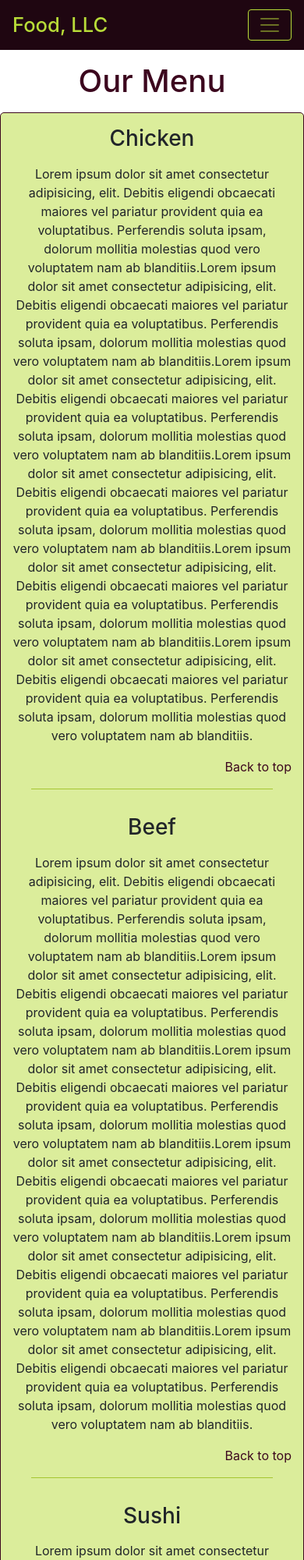
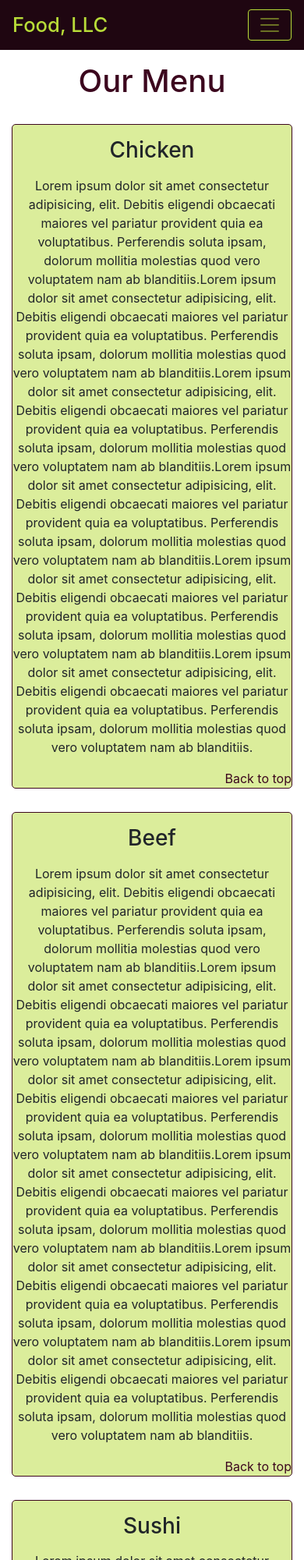
Before and after one commit to Mohamad-Hasan/Coursera-HTML-Module-3-solution, a plain HTML site: page index.html in a window 390 px wide. Shown: the top 2000 px of the page at 78% size. Drawn offline with nearby package versions, Linux system fonts and the light colour scheme.

Commit message:
initial commit

```diff
--- a/css/style.css
+++ b/css/style.css
@@ -40,12 +40,13 @@ nav a:hover, #navbarNav a:hover {
  }
 
  #main-content{
- 	background-color: rgba(184, 220, 56, .5);
- 	border: 1px solid #3C071E;
- 	border-radius: 5px;
  	margin-bottom: 5%;
  }
-
+.menu-item{
+	background-color: rgba(184, 220, 56, .5);
+	border: 1px solid #3C071E;
+ 	border-radius: 5px;
+}
  h1, h2{
  	color: #3C071E;
  }
@@ -60,3 +61,13 @@ section a:hover {
 	text-decoration: none;
 	color:#3C071E;
 }
+
+section {
+	padding: 15px;
+}
+
+#koko{
+	background-color: rgba(184, 220, 56, .5);
+	border: 1px solid #3C071E;
+ 	border-radius: 5px;
+}
--- a/index.html
+++ b/index.html
@@ -34,18 +34,22 @@
 	<div id="main-content" class="container">
 		<div class="row">
 			<section class="col-md-6 col-lg-4">
+				<div class="menu-item clearfix">
 					<h3 id= "chicken"class="text-center my-3">Chicken</h3>
 					<p class="text-center">Lorem ipsum dolor sit amet consectetur adipisicing, elit. Debitis eligendi obcaecati maiores vel pariatur provident quia ea voluptatibus. Perferendis soluta ipsam, dolorum mollitia molestias quod vero voluptatem nam ab blanditiis.Lorem ipsum dolor sit amet consectetur adipisicing, elit. Debitis eligendi obcaecati maiores vel pariatur provident quia ea voluptatibus. Perferendis soluta ipsam, dolorum mollitia molestias quod vero voluptatem nam ab blanditiis.Lorem ipsum dolor sit amet consectetur adipisicing, elit. Debitis eligendi obcaecati maiores vel pariatur provident quia ea voluptatibus. Perferendis soluta ipsam, dolorum mollitia molestias quod vero voluptatem nam ab blanditiis.Lorem ipsum dolor sit amet consectetur adipisicing, elit. Debitis eligendi obcaecati maiores vel pariatur provident quia ea voluptatibus. Perferendis soluta ipsam, dolorum mollitia molestias quod vero voluptatem nam ab blanditiis.Lorem ipsum dolor sit amet consectetur adipisicing, elit. Debitis eligendi obcaecati maiores vel pariatur provident quia ea voluptatibus. Perferendis soluta ipsam, dolorum mollitia molestias quod vero voluptatem nam ab blanditiis.Lorem ipsum dolor sit amet consectetur adipisicing, elit. Debitis eligendi obcaecati maiores vel pariatur provident quia ea voluptatibus. Perferendis soluta ipsam, dolorum mollitia molestias quod vero voluptatem nam ab blanditiis.</p><a class="back-to-top"href="#top">Back to top</a>
+				</div>
 			</section>
-			<hr class="hr d-md-none">
 			<section class="col-md-6 col-lg-4">
+				<div class="menu-item clearfix">
 					<h3 id="beef" class="text-center my-3">Beef</h3>
 					<p class="text-center">Lorem ipsum dolor sit amet consectetur adipisicing, elit. Debitis eligendi obcaecati maiores vel pariatur provident quia ea voluptatibus. Perferendis soluta ipsam, dolorum mollitia molestias quod vero voluptatem nam ab blanditiis.Lorem ipsum dolor sit amet consectetur adipisicing, elit. Debitis eligendi obcaecati maiores vel pariatur provident quia ea voluptatibus. Perferendis soluta ipsam, dolorum mollitia molestias quod vero voluptatem nam ab blanditiis.Lorem ipsum dolor sit amet consectetur adipisicing, elit. Debitis eligendi obcaecati maiores vel pariatur provident quia ea voluptatibus. Perferendis soluta ipsam, dolorum mollitia molestias quod vero voluptatem nam ab blanditiis.Lorem ipsum dolor sit amet consectetur adipisicing, elit. Debitis eligendi obcaecati maiores vel pariatur provident quia ea voluptatibus. Perferendis soluta ipsam, dolorum mollitia molestias quod vero voluptatem nam ab blanditiis.Lorem ipsum dolor sit amet consectetur adipisicing, elit. Debitis eligendi obcaecati maiores vel pariatur provident quia ea voluptatibus. Perferendis soluta ipsam, dolorum mollitia molestias quod vero voluptatem nam ab blanditiis.Lorem ipsum dolor sit amet consectetur adipisicing, elit. Debitis eligendi obcaecati maiores vel pariatur provident quia ea voluptatibus. Perferendis soluta ipsam, dolorum mollitia molestias quod vero voluptatem nam ab blanditiis.</p><a class="back-to-top"href="#top">Back to top</a>
+				</div>
 			</section>
-			<hr class="hr d-lg-none">
 			<section class="col-md-12 col-lg-4">
+				<div class="menu-item clearfix">
 					<h3 id="sushi" class="text-center my-3">Sushi</h3>
 					<p class="text-center">Lorem ipsum dolor sit amet consectetur adipisicing, elit. Debitis eligendi obcaecati maiores vel pariatur provident quia ea voluptatibus. Perferendis soluta ipsam, dolorum mollitia molestias quod vero voluptatem nam ab blanditiis.Lorem ipsum dolor sit amet consectetur adipisicing, elit. Debitis eligendi obcaecati maiores vel pariatur provident quia ea voluptatibus. Perferendis soluta ipsam, dolorum mollitia molestias quod vero voluptatem nam ab blanditiis.Lorem ipsum dolor sit amet consectetur adipisicing, elit. Debitis eligendi obcaecati maiores vel pariatur provident quia ea voluptatibus. Perferendis soluta ipsam, dolorum mollitia molestias quod vero voluptatem nam ab blanditiis.Lorem ipsum dolor sit amet consectetur adipisicing, elit. Debitis eligendi obcaecati maiores vel pariatur provident quia ea voluptatibus. Perferendis soluta ipsam, dolorum mollitia molestias quod vero voluptatem nam ab blanditiis.Lorem ipsum dolor sit amet consectetur adipisicing, elit. Debitis eligendi obcaecati maiores vel pariatur provident quia ea voluptatibus. Perferendis soluta ipsam, dolorum mollitia molestias quod vero voluptatem nam ab blanditiis.Lorem ipsum dolor sit amet consectetur adipisicing, elit. Debitis eligendi obcaecati maiores vel pariatur provident quia ea voluptatibus. Perferendis soluta ipsam, dolorum mollitia molestias quod vero voluptatem nam ab blanditiis.</p><a class="back-to-top"href="#top">Back to top</a>
+				</div>
 			</section>
 		</div>
 	</div>
```
Lines whose indentation alone changed are shown as unchanged.
